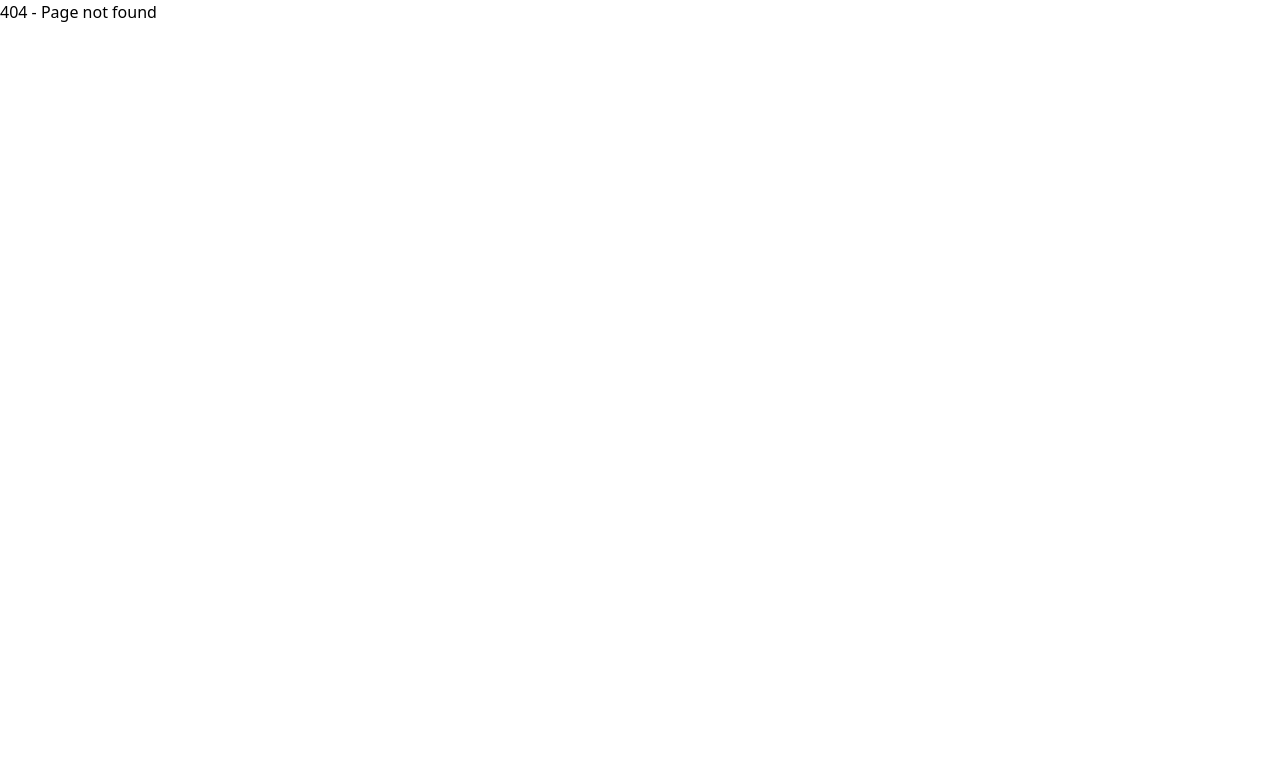
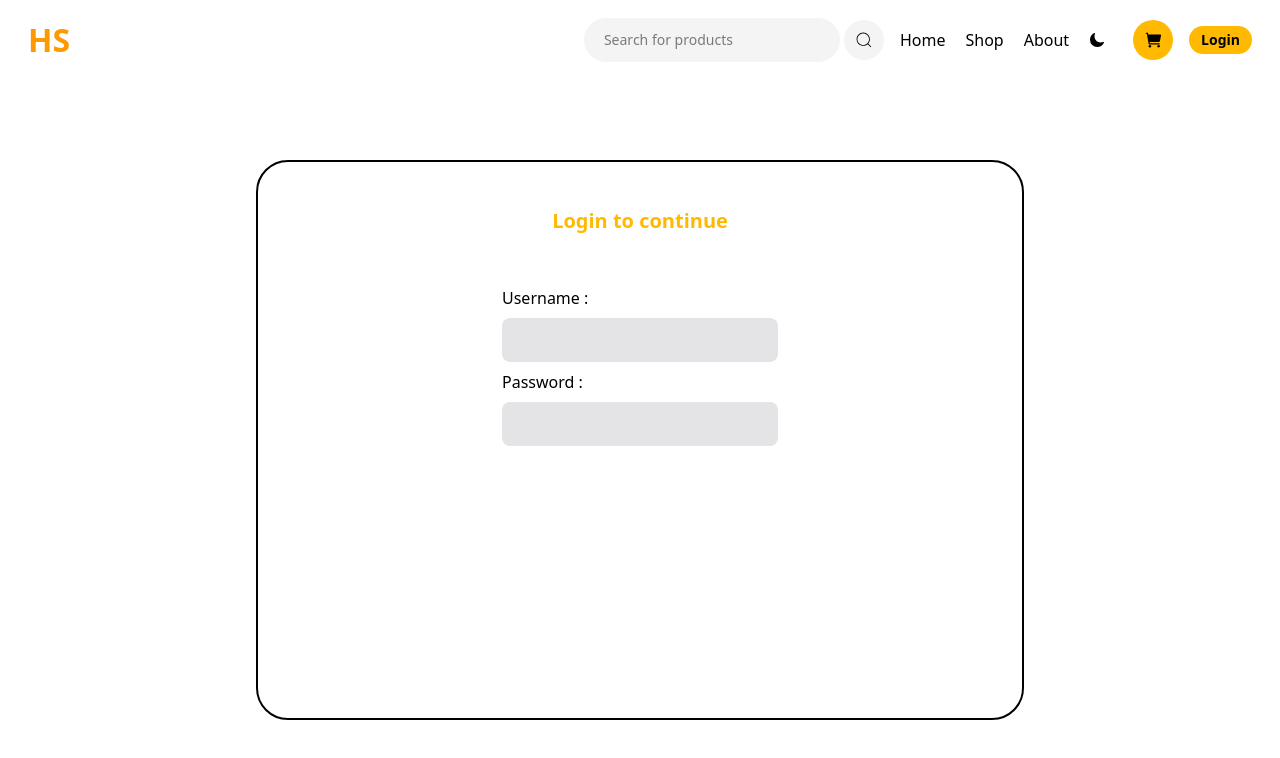
Before and after one commit to hrefabdullah/ecommerce-website, a React (Vite) app: page /login in a window 1280 px wide. Before the commit this address had no page. Shown: the top 758 px of the page. Built offline with nearby package versions, Linux system fonts and the light colour scheme.

Commit message:
login page pt1

```diff
--- a/src/App.jsx
+++ b/src/App.jsx
@@ -5,6 +5,7 @@ import Shop from './components/Shop'
 import About from './components/About'
 import NotFound from './components/NotFound'
 import CartPage from './components/CartPage'
+import LoginPage from './components/LoginPage'
 
 const App = () => {
 
@@ -26,6 +27,10 @@ const App = () => {
         element: <CartPage />
     },
     {
+      path: '/login',
+      element: <LoginPage />
+    },
+    {
       path: '*',
       element: <NotFound />
     }
--- /dev/null
+++ b/src/components/LoginPage.jsx
@@ -0,0 +1,26 @@
+import React from 'react'
+import Navbar from './Navbar'
+import Footer from './Footer'
+
+
+const LoginPage = () => {
+  return (
+    <div>
+        <Navbar />
+        <div className='w-screen h-[90vh] flex justify-center items-center'>
+            <div className='h-[50vh] md:h-[70vh] w-[80vw] md:w-[60vw] border-2 rounded-4xl flex flex-col items-center justify-around p-5'>
+                <h1 className='font-semibold text-xl text-amber-400'>Login to continue</h1>
+                <form className='flex flex-col gap-2 h-3/4'>
+                    <label htmlFor="username">Username : </label>
+                    <input type="text" id='username' className='bg-zinc-200 rounded-lg p-2 text-lg w-[100%]' />
+                    <label htmlFor="pwd">Password : </label>
+                    <input type="password" id='pwd' className='bg-zinc-200 rounded-lg p-2 text-lg w-[100%]' />
+                </form>
+            </div>
+        </div>
+        <Footer />
+    </div>
+  )
+}
+
+export default LoginPage
--- a/src/components/Navbar.jsx
+++ b/src/components/Navbar.jsx
@@ -56,7 +56,7 @@ const Navbar = () => {
           <IoCart className={`w-10 h-10 bg-amber-400 p-2.5 rounded-full ${mode ? 'text-white' : 'text-black' }`}/>
         </NavLink >
 
-        <button className={` bg-amber-400 px-3 py-1 rounded-3xl text-sm ${mode ? 'text-white' : 'text-black' } md:text-md font-semibold `}>Login</button>
+        <NavLink to={'/login'} className={` bg-amber-400 px-3 py-1 rounded-3xl text-sm ${mode ? 'text-white' : 'text-black' } md:text-md font-semibold `}>Login</NavLink>
 
         <button onClick={() => dispatch(menuOn())} className='lg:hidden'>
           {menu ? <RxCross1 className='text-amber-400 h-6 w-6' /> : <CiMenuKebab className='text-amber-400 h-6 w-6' />}
```
